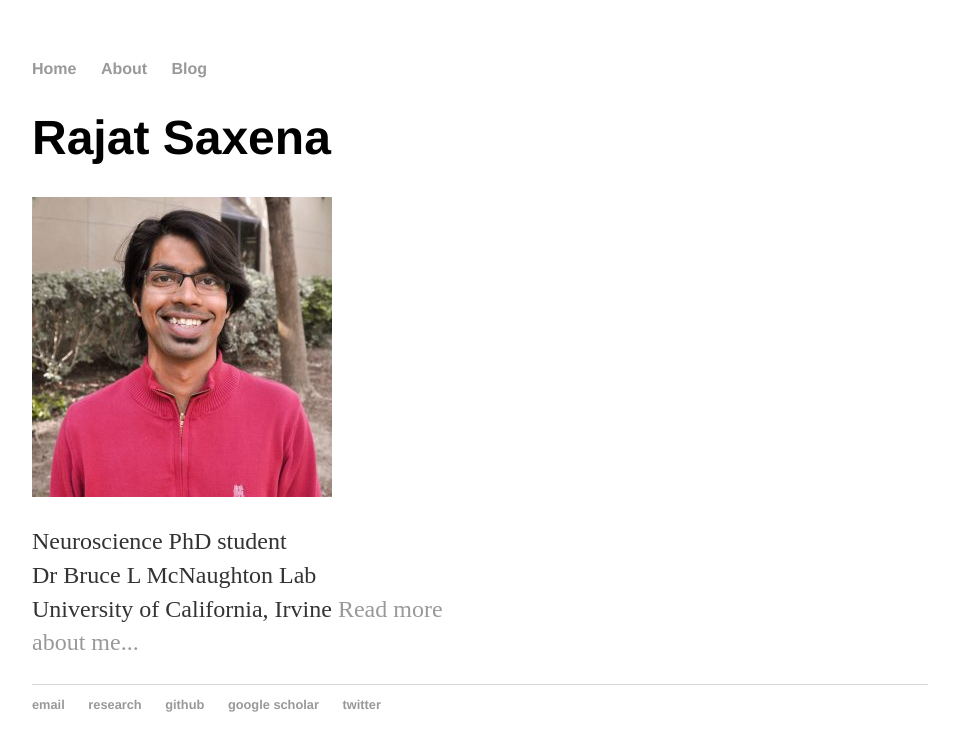
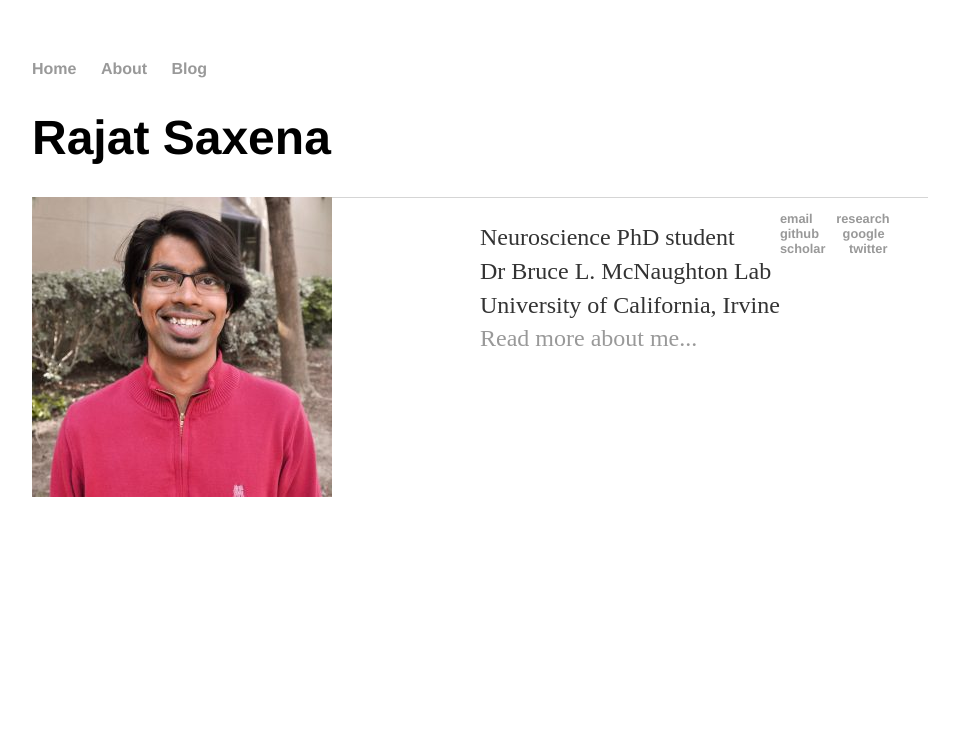
Before and after one commit to rajatsaxena/rajatsaxena.github.io, a Jekyll site: the page built from index.html, in a window 1280 px wide. Shown: the top 751 px of the page, without its empty margins (160-1119 px from the left). Built offline with Jekyll 4.4.1, drawn with Linux system fonts in a browser that asks for light colours.

Commit message:
Update index.html

```diff
--- a/index.html
+++ b/index.html
@@ -4,10 +4,13 @@ title: Rajat Saxena
 ---
 <div class="blurb">
 	<h1> Rajat Saxena </h1>
-	<div class="left" style="width: 50%;">
+	<div class="left" style="width: 50%; display: inline-block; float:left;">
 		<img src="https://rajatsaxena.github.io//images//SaxenaR.jpg">
 	</div>
-	<div class="right" style="width: 50%;">
-	<p> Neuroscience PhD student <br/> Dr Bruce L McNaughton Lab <br/> University of California, Irvine <a href="/about">Read more about me...</a></p>
+	<div class="right" style="display: inline-block; float:left">
+	<p> Neuroscience PhD student <br/>
+		Dr Bruce L. McNaughton Lab <br/>
+		University of California, Irvine <br/>
+		<a href="/about">Read more about me...</a></p>
 	</div>
 </div><!-- /.blurb -->
```
